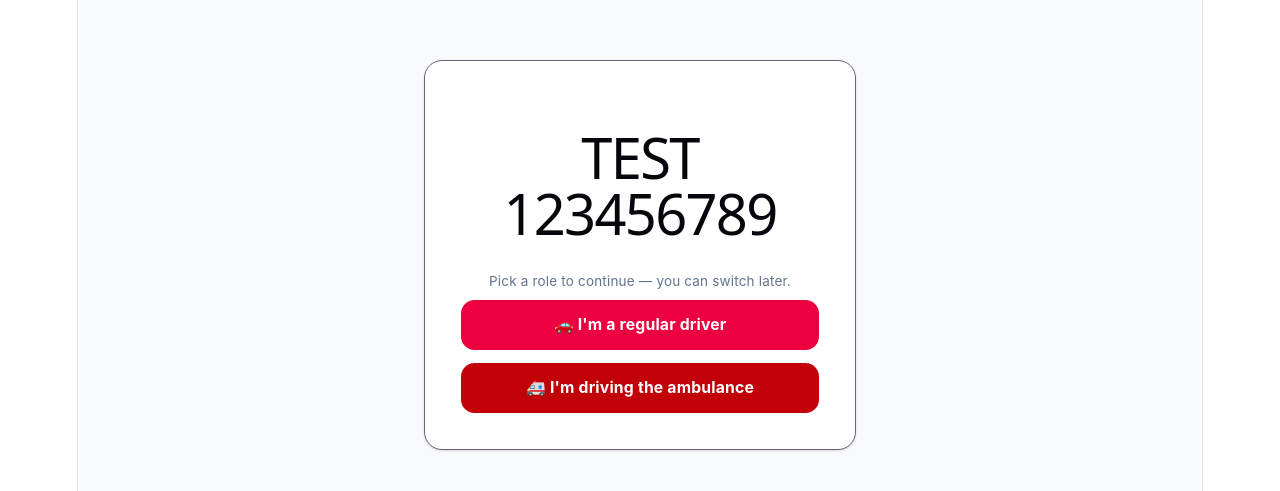
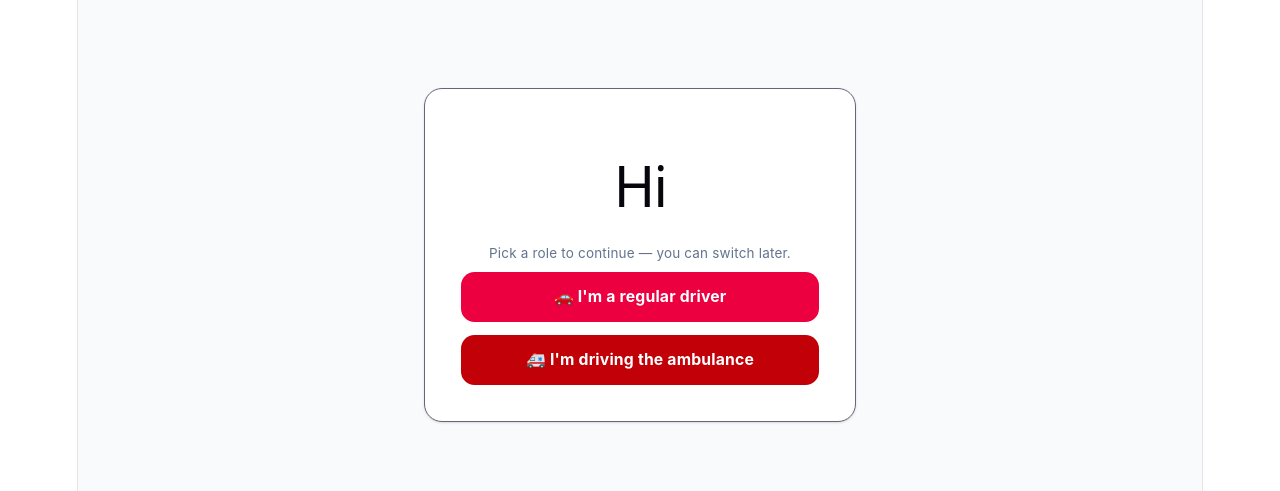
Before and after one commit to soumyadipmahanta242-creator/smartcityfrontendheheh699, a React (Vite) app: page / in a window 1280 px wide. Shown: the part 145-636 px from the top of the page. Built offline with nearby package versions, Linux system fonts and the light colour scheme.

Commit message:
new test

```diff
--- a/src/App.jsx
+++ b/src/App.jsx
@@ -22,7 +22,7 @@ export default function App() {
       <div className="min-h-screen bg-slate-50 flex items-center justify-center p-6 font-sans">
         <div className="bg-white p-8 rounded-2xl shadow-sm border max-w-sm w-full text-center space-y-4">
           <h1 className="text-red-800 text-5xl">
-    TEST 123456789
+    Hi
 </h1>
           <p className="text-xs text-slate-500">Pick a role to continue — you can switch later.</p>
           <div className="space-y-3 pt-2">
```
